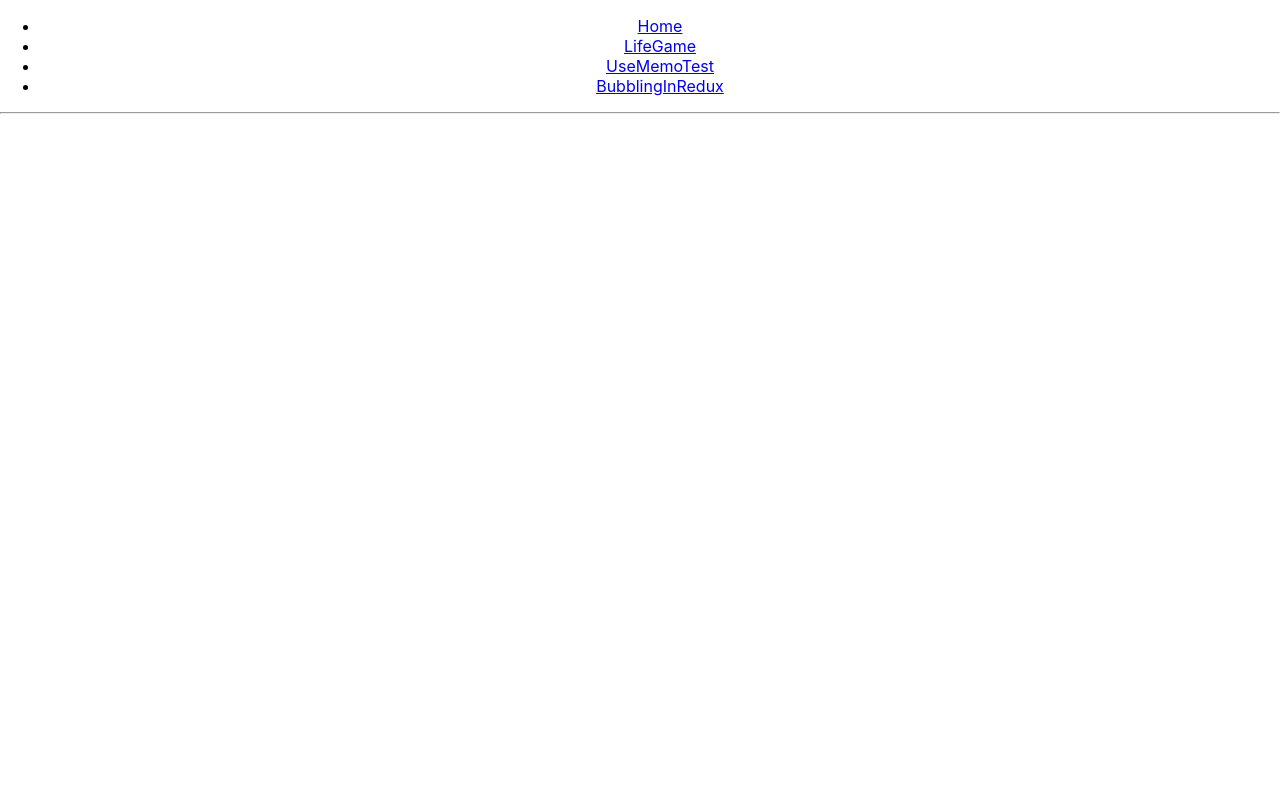
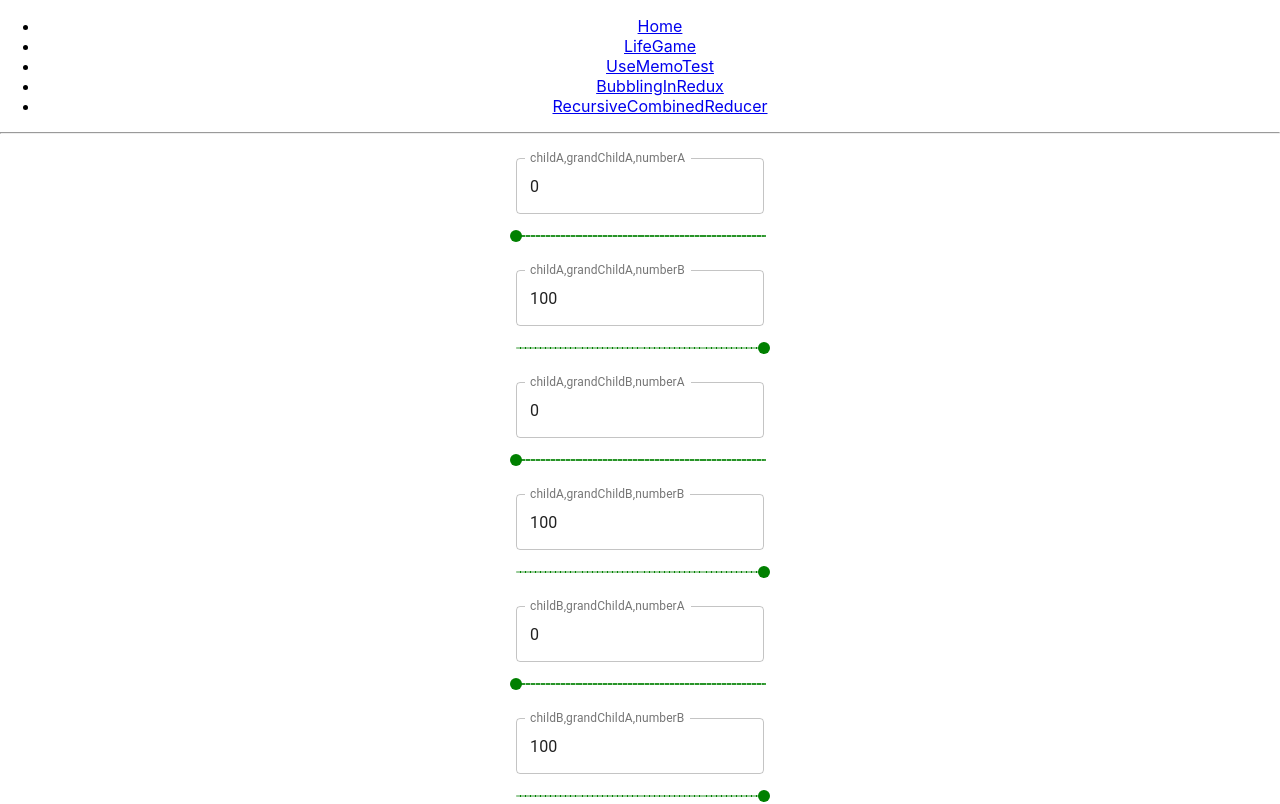
Before and after one commit to KoinoEngineering/react-study, a React (Create React App) app: page /RecursiveCombinedReducer in a window 1280 px wide. Shown: the top 804 px of the page. Built offline with nearby package versions, Linux system fonts and the light colour scheme.

Commit message:
#9 動確版

```diff
--- a/src/App.tsx
+++ b/src/App.tsx
@@ -8,6 +8,7 @@ import BubblingInRedux from "./redux/pages/BubblingInRedux";
 import { RecordOf } from "immutable";
 import { IState } from "./redux/state";
 import { Dispatchable } from "./redux/interfaces/Dispatchable";
+import RecursiveCombinedReducer from "./redux/pages/RecursiveCombinedReducer/RecursiveCombinedReducer";
 
 const useStyles = makeStyles({
     App: {
@@ -50,13 +51,37 @@ const App: React.FC<IAppProps> = (props: IAppProps) => {
                             <li><Link to='/LifeGame'>LifeGame</Link></li>
                             <li><Link to='/UseMemoTest'>UseMemoTest</Link></li>
                             <li><Link to='/BubblingInRedux'>BubblingInRedux</Link></li>
+                            <li><Link to='/RecursiveCombinedReducer'>RecursiveCombinedReducer</Link></li>
                         </ul>
                         <hr />
-
                         <Route exact path='/' />
                         <Route path='/LifeGame' component={LifeGame} />
                         <Route path='/UseMemoTest' component={UseMemoTest} />
                         <Route path='/BubblingInRedux' render={() => { return <BubblingInRedux state={props.state.get("bubblingInRedux")} dispatch={props.dispatch} />; }} />
+                        <Route path='/RecursiveCombinedReducer' render={() => {
+                            return <RecursiveCombinedReducer simpleCombine={{
+                                childA: {
+                                    grandChildA: {
+                                        numberA: { label: "childA,grandChildA,numberA" },
+                                        numberB: { label: "childA,grandChildA,numberB" },
+                                    },
+                                    grandChildB: {
+                                        numberA: { label: "childA,grandChildB,numberA" },
+                                        numberB: { label: "childA,grandChildB,numberB" },
+                                    },
+                                },
+                                childB: {
+                                    grandChildA: {
+                                        numberA: { label: "childB,grandChildA,numberA" },
+                                        numberB: { label: "childB,grandChildA,numberB" },
+                                    },
+                                    grandChildB: {
+                                        numberA: { label: "childB,grandChildB,numberA" },
+                                        numberB: { label: "childB,grandChildB,numberB" },
+                                    },
+                                },
+                            }} />;
+                        }} />
                     </div>
                 </BrowserRouter>
             </div>
--- a/src/react/common/NumberBox/NumberBox.tsx
+++ b/src/react/common/NumberBox/NumberBox.tsx
@@ -1,9 +1,8 @@
 import { Slider, TextField } from "@material-ui/core";
 import { TextFieldProps } from "@material-ui/core/TextField";
 import { makeStyles } from "@material-ui/styles";
-import React, { useState } from "react";
+import React, { useState, useEffect } from "react";
 import { isArray } from "util";
-import { DISPATCHABLE } from "../../../core/Interfaces/Dispatchable";
 
 const createStyles = makeStyles({
     root: {
@@ -26,8 +25,9 @@ export interface INumberBoxProps {
 }
 
 const NumberBox: React.FC<INumberBoxProps> = (props: INumberBoxProps) => {
-    const [sliderValue, setSlideValue] = useState(parseInt(props.state[DISPATCHABLE.VALUE]));
+    const [sliderValue, setSlideValue] = useState(parseInt(props.state));
     const classes = createStyles();
+    useEffect(() => { setSlideValue(parseInt(props.state)); }, [props.state]);
 
     const handleChangeTextFieldFactory = (dispatcher: React.Dispatch<React.SetStateAction<string>>): React.ChangeEventHandler<HTMLTextAreaElement | HTMLInputElement> => {
         return (e) => {
@@ -44,7 +44,7 @@ const NumberBox: React.FC<INumberBoxProps> = (props: INumberBoxProps) => {
     };
     return <div className={classes.root}>
         <TextField
-            value={props.state[DISPATCHABLE.VALUE]}
+            value={props.state}
             margin="normal"
             variant="outlined"
             label={props.label}
--- a/src/redux/pages/RecursiveCombinedReducer/RecursiveCombinedReducer.tsx
+++ b/src/redux/pages/RecursiveCombinedReducer/RecursiveCombinedReducer.tsx
@@ -1,19 +1,32 @@
 import React from "react";
-import { SimpleCombineProps, SimpleCombine } from "./SimpleCombine/SimpleCombine";
+import { connect } from "react-redux";
+import { IState } from "../../state";
+import { SimpleCombine, SimpleCombineProps, SimpleCombineState } from "./SimpleCombine/SimpleCombine";
+import { RecordOf } from "immutable";
 
 export interface RecursiveCombinedReducerProps {
-    simpleCombine: SimpleCombineProps;
+    state: SimpleCombineState;
+    simpleCombine: Omit<SimpleCombineProps, "state">;
 }
 
-export class RecursiveCombinedReducer extends React.PureComponent<RecursiveCombinedReducerProps, never>{
+class RecursiveCombinedReducer extends React.PureComponent<RecursiveCombinedReducerProps, never>{
     public render() {
         const {
+            state,
             simpleCombine
         } = this.props;
         return <div>
             <div>
-                <SimpleCombine {...simpleCombine} />
+                <SimpleCombine {...simpleCombine} state={state} />
             </div>
         </div>;
     }
 }
+
+const mapstateToProps = (state: RecordOf<IState>) => {
+    return {
+        state: state.recursiveCombinedReducer.simpleCombine
+    };
+};
+
+export default connect(mapstateToProps)(RecursiveCombinedReducer);
--- a/src/redux/pages/RecursiveCombinedReducer/SimpleCombine/SimpleCombine.tsx
+++ b/src/redux/pages/RecursiveCombinedReducer/SimpleCombine/SimpleCombine.tsx
@@ -2,8 +2,9 @@ import { SimpleCombineChildProps, SimpleCombineChildState, SimpleCombineChild }
 import React from "react";
 
 export interface SimpleCombineProps {
-    childA: SimpleCombineChildProps,
-    childB: SimpleCombineChildProps,
+    state: SimpleCombineState;
+    childA: Omit<SimpleCombineChildProps, "state">;
+    childB: Omit<SimpleCombineChildProps, "state">;
 }
 
 export interface SimpleCombineState {
@@ -15,14 +16,15 @@ export class SimpleCombine extends React.PureComponent<SimpleCombineProps, never
     public render() {
         const {
             childA,
-            childB
+            childB,
+            state,
         } = this.props;
         return <div>
             <div>
-                <SimpleCombineChild {...childA} />
+                <SimpleCombineChild {...childA} state={state.childA} />
             </div>
             <div>
-                <SimpleCombineChild {...childB} />
+                <SimpleCombineChild {...childB} state={state.childB} />
             </div>
         </div>;
     }
--- a/src/redux/pages/RecursiveCombinedReducer/SimpleCombine/SimpleCombineChild/SimpleCombineChild.tsx
+++ b/src/redux/pages/RecursiveCombinedReducer/SimpleCombine/SimpleCombineChild/SimpleCombineChild.tsx
@@ -2,8 +2,9 @@ import React from "react";
 import SimpleCombineGrandChild, { SimpleCombineGrandChildProps, SimpleCombineGrandChildState, } from "./SimpleCombineGrandChild/SimpleCombineGrandChild";
 
 export interface SimpleCombineChildProps {
-    grandChildA: SimpleCombineGrandChildProps;
-    grandChildB: SimpleCombineGrandChildProps;
+    state: SimpleCombineChildState;
+    grandChildA: Omit<SimpleCombineGrandChildProps, "dispatch" | "state">;
+    grandChildB: Omit<SimpleCombineGrandChildProps, "dispatch" | "state">;
 }
 
 export interface SimpleCombineChildState {
@@ -15,14 +16,15 @@ export class SimpleCombineChild extends React.PureComponent<SimpleCombineChildPr
     public render() {
         const {
             grandChildA,
-            grandChildB
+            grandChildB,
+            state,
         } = this.props;
         return <div>
             <div>
-                <SimpleCombineGrandChild {...grandChildA} />
+                <SimpleCombineGrandChild {...grandChildA} state={state.grandChildA} />
             </div>
             <div>
-                <SimpleCombineGrandChild {...grandChildB} />
+                <SimpleCombineGrandChild {...grandChildB} state={state.grandChildB} />
             </div>
         </div>;
     }
--- a/src/redux/pages/RecursiveCombinedReducer/SimpleCombine/SimpleCombineChild/SimpleCombineGrandChild/SimpleCombineGrandChild.tsx
+++ b/src/redux/pages/RecursiveCombinedReducer/SimpleCombine/SimpleCombineChild/SimpleCombineGrandChild/SimpleCombineGrandChild.tsx
@@ -1,5 +1,5 @@
 import React from "react";
-import { connect, MapDispatchToProps } from "react-redux";
+import { connect } from "react-redux";
 import { Dispatch } from "redux";
 import NumberBox, { INumberBoxProps } from "../../../../../../react/common/NumberBox/NumberBox";
 import { IAction } from "../../../../../action";
@@ -7,8 +7,9 @@ import { SimpleCombineGrandChildActions } from "../../../../../action/RecursiveC
 import { SimpleCombineGrandChildPayload } from "../../../../../reducer/RecursiveCombinedReducer/SimpleCombine/SimpleCombineChild/SimpleCombineGrandChild/SimpleCombineGrandChildReducer";
 
 export interface SimpleCombineGrandChildProps {
-    numberA: INumberBoxProps;
-    numberB: INumberBoxProps;
+    state: SimpleCombineGrandChildState;
+    numberA: Omit<INumberBoxProps, "dispatch" | "state">;
+    numberB: Omit<INumberBoxProps, "dispatch" | "state">;
     dispatch: Dispatch<IAction<SimpleCombineGrandChildPayload>>;
 }
 
@@ -20,14 +21,15 @@ export interface SimpleCombineGrandChildState {
 
 class SimpleCombineGrandChild extends React.PureComponent<SimpleCombineGrandChildProps>{
 
-    private updateValueCreator = (dispatch: Dispatch<IAction>, prevState: string): React.Dispatch<React.SetStateAction<string>> => {
+    private updateValueCreator = (dispatch: Dispatch<IAction<SimpleCombineGrandChildPayload>>, target: SimpleCombineGrandChildPayload["target"], prevState: string): React.Dispatch<React.SetStateAction<string>> => {
         return (value: string | ((prevState: string) => string)) => {
             if (typeof value === "function" && prevState === undefined) {
                 throw new Error("reset function needs prevState");
             }
             dispatch({
                 payload: {
-                    value: typeof value === "function" ? value(prevState) : value
+                    target,
+                    value: { state: typeof value === "function" ? value(prevState) : value },
                 },
                 type: SimpleCombineGrandChildActions.SIMPLE_COMBINE_GRANDCHILD_UPDATE,
             });
@@ -39,21 +41,23 @@ class SimpleCombineGrandChild extends React.PureComponent<SimpleCombineGrandChil
             numberA,
             numberB,
             dispatch,
+            state,
         } = this.props;
+        console.log(state.numberA.state);
         return <div>
             <div>
-                <NumberBox {...numberA} dispatch={this.updateValueCreator(dispatch, numberA.state)} />
+                <NumberBox {...numberA} state={state.numberA.state} dispatch={this.updateValueCreator(dispatch, "numberA", state.numberA.state)} />
             </div>
             <div>
-                <NumberBox {...numberB} dispatch={this.updateValueCreator(dispatch, numberB.state)} />
+                <NumberBox {...numberB} state={state.numberB.state} dispatch={this.updateValueCreator(dispatch, "numberB", state.numberB.state)} />
             </div>
         </div>;
     }
 }
 
-const mapDispatchToProps: MapDispatchToProps<Pick<SimpleCombineGrandChildProps, "dispatch">, SimpleCombineGrandChildProps> = (dispatch: SimpleCombineGrandChildProps["dispatch"]) => {
+const mapDispatchToProps = (dispatch: Dispatch<IAction>): Pick<SimpleCombineGrandChildProps, "dispatch"> => {
     return {
-        dispatch
+        dispatch: dispatch
     };
 };
 
--- /dev/null
+++ b/src/redux/reducer/RecursiveCombinedReducer/RecursiveCombinedReducer.ts
@@ -0,0 +1,8 @@
+import { combineReducers, Reducer } from "redux";
+import { IAction } from "../../action";
+import { IState } from "../../state";
+import { SimpleCombineReducer } from "./SimpleCombine/SimpleCombineReducer";
+
+export const RecursiveCombinedReducer: Reducer<IState["recursiveCombinedReducer"], IAction> = combineReducers({
+    simpleCombine: SimpleCombineReducer
+});
--- a/src/redux/reducer/RecursiveCombinedReducer/SimpleCombine/SimpleCombineChild/SimpleCombineGrandChild/SimpleCombineGrandChildReducer.ts
+++ b/src/redux/reducer/RecursiveCombinedReducer/SimpleCombine/SimpleCombineChild/SimpleCombineGrandChild/SimpleCombineGrandChildReducer.ts
@@ -10,14 +10,15 @@ export interface SimpleCombineGrandChildPayload {
 
 export const SimpleCombineGrandChildReducer: Reducer<SimpleCombineGrandChildState, IAction> = (state: SimpleCombineGrandChildState = {
     numberA: {
-        state: "10",
+        state: "0",
     },
     numberB: {
-        state: "10",
+        state: "100",
     },
 }, action: IAction<SimpleCombineGrandChildPayload>): SimpleCombineGrandChildState => {
     switch (action.type) {
         case SimpleCombineGrandChildActions.SIMPLE_COMBINE_GRANDCHILD_UPDATE:
+            console.log({ ...state, [action.payload.target]: { ...action.payload.value } });
             return { ...state, [action.payload.target]: { ...action.payload.value } };
         default:
             return state;
--- a/src/redux/reducer/index.ts
+++ b/src/redux/reducer/index.ts
@@ -2,7 +2,9 @@ import { Reducer } from "redux";
 import { RecordOf, List } from "immutable";
 import { IState, State } from "../state";
 import actions, { IAction } from "../action";
+import { RecursiveCombinedReducer } from "./RecursiveCombinedReducer/RecursiveCombinedReducer";
 export const reducer: Reducer<RecordOf<IState>, IAction> = (state = State(), action: IAction) => {
+    state = state.update("recursiveCombinedReducer", (state: IState["recursiveCombinedReducer"]) => { return RecursiveCombinedReducer(state, action); });
     if (document.activeElement && document.activeElement.id) {
         state = state.update("bubblingInRedux", (bubblingInRedux) => {
             return bubblingInRedux.set("activeElementId", document.activeElement && document.activeElement.id);
--- /dev/null
+++ b/src/redux/state/RecursiveCombinedReducer/RecursiveCombinedReducer.ts
@@ -0,0 +1,13 @@
+import { SimpleCombineState } from "../../pages/RecursiveCombinedReducer/SimpleCombine/SimpleCombine";
+import { initialSimpleCombineState } from "./SimpleCombine/SimpleCombineState";
+
+export interface RecursiveCombinedReducerState {
+    simpleCombine: SimpleCombineState;
+}
+
+
+export const initialRecursiveCombinedState = (): RecursiveCombinedReducerState => {
+    return {
+        simpleCombine: initialSimpleCombineState()
+    };
+};
--- a/src/redux/state/RecursiveCombinedReducer/SimpleCombine/SimpleCombineChild/SimpleCombineGrandChild/SimpleCombineGrandChildState.ts
+++ b/src/redux/state/RecursiveCombinedReducer/SimpleCombine/SimpleCombineChild/SimpleCombineGrandChild/SimpleCombineGrandChildState.ts
@@ -1,14 +1,11 @@
-import { SimpleCombineGrandChildState } from "../../../../../pages/RecursiveCombinedReducer/SimpleCombine/SimpleCombineChild/SimpleCombineGrandChild/SimpleCombineGrandChild";
-import { INumberBoxState } from "../../../../../../react/common/NumberBox/NumberBox";
-
+import { ReduxNumberBoxState, SimpleCombineGrandChildState } from "../../../../../pages/RecursiveCombinedReducer/SimpleCombine/SimpleCombineChild/SimpleCombineGrandChild/SimpleCombineGrandChild";
 
 // 後で移す
-const initialNumberBoxState = (): INumberBoxState => { return "10"; };
-
+const initialNumberBoxState = (state?: ReduxNumberBoxState["state"]): ReduxNumberBoxState => { return { state: state || "10" }; };
 
 export const initialSimpleCombineGrandChildState = (): SimpleCombineGrandChildState => {
     return {
-        numberA: initialNumberBoxState(),
-        numberB: initialNumberBoxState(),
+        numberA: initialNumberBoxState("0"),
+        numberB: initialNumberBoxState("100"),
     };
 };
```
Also changed, not shown: src/redux/state/index.ts (+5 -6 lines).
